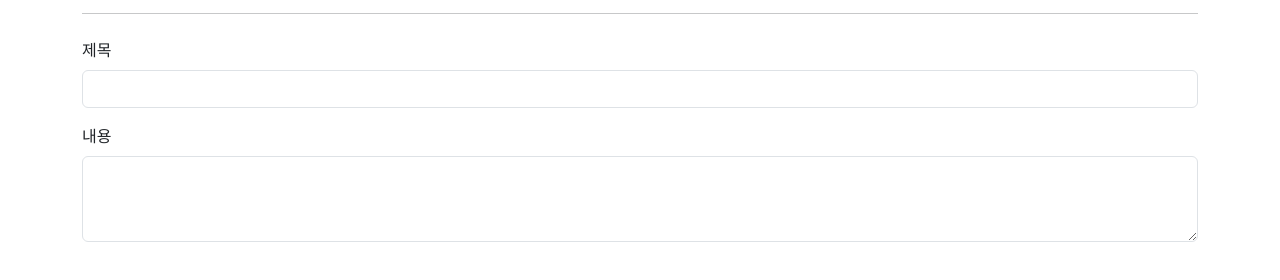
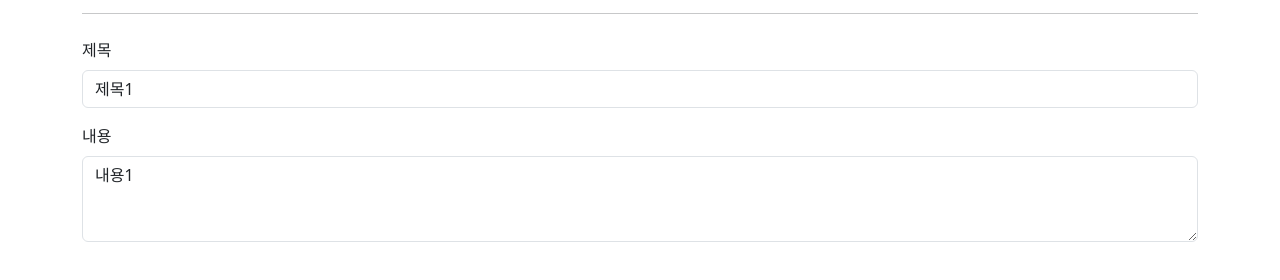
Before and after one commit to Woochang1132/vue3-project, a Vue app: page /posts/1/edit in a window 1280 px wide. Shown: the part 129-409 px from the top of the page. Built offline with nearby package versions, Linux system fonts and the light colour scheme; data requests are answered from the project's data file.

Commit message:
[개발] post > 수정 페이지에서 조회된 값으로 설정되고, update 완료될 수 있도록 수정완료

```diff
--- a/db.json
+++ b/db.json
@@ -37,9 +37,8 @@
       "id": 6
     },
     {
-      "title": "게시글을 추가로 등록합니다.",
+      "title": "게시글을 추가로 등록합니다.@@",
       "content": "내용을 확인해주세요",
-      "createAt": 1738574373529,
       "id": 7
     }
   ]
--- a/src/views/posts/PostEditView.vue
+++ b/src/views/posts/PostEditView.vue
@@ -2,14 +2,24 @@
   <div>
     <h2>게시글 수정</h2>
     <hr class="my-4" />
-    <form @submit.prevent>
+    <form @submit.prevent="edit">
       <div class="mb-3">
         <label for="exampleFormControlInput1" class="form-label">제목</label>
-        <input type="text" class="form-control" id="title" />
+        <input
+          v-model="form.title"
+          type="text"
+          class="form-control"
+          id="title"
+        />
       </div>
       <div class="mb-3">
         <label for="content" class="form-label">내용</label>
-        <textarea class="form-control" id="content" rows="3"></textarea>
+        <textarea
+          v-model="form.content"
+          class="form-control"
+          id="content"
+          rows="3"
+        ></textarea>
       </div>
       <div class="pt-4">
         <button
@@ -26,11 +36,38 @@
 </template>
 
 <script setup>
+import { ref } from 'vue';
 import { useRoute, useRouter } from 'vue-router';
+import { getPostById, updatePost } from '@/api/posts';
 
 const route = useRoute();
 const router = useRouter();
 const id = route.params.id;
+
+const form = ref({
+  title: null,
+  content: null,
+});
+
+const fetchPost = async () => {
+  const { data } = await getPostById(id);
+  setForm(data);
+};
+
+const setForm = ({ title, content }) => {
+  form.value.title = title;
+  form.value.content = content;
+};
+fetchPost();
+
+const edit = async () => {
+  try {
+    await updatePost(id, { ...form.value });
+    router.push({ name: 'PostDetail', params: { id } });
+  } catch (error) {
+    console.error(error);
+  }
+};
 const goDetailPage = () => router.push({ name: 'PostDetail', params: { id } });
 </script>
 
```
